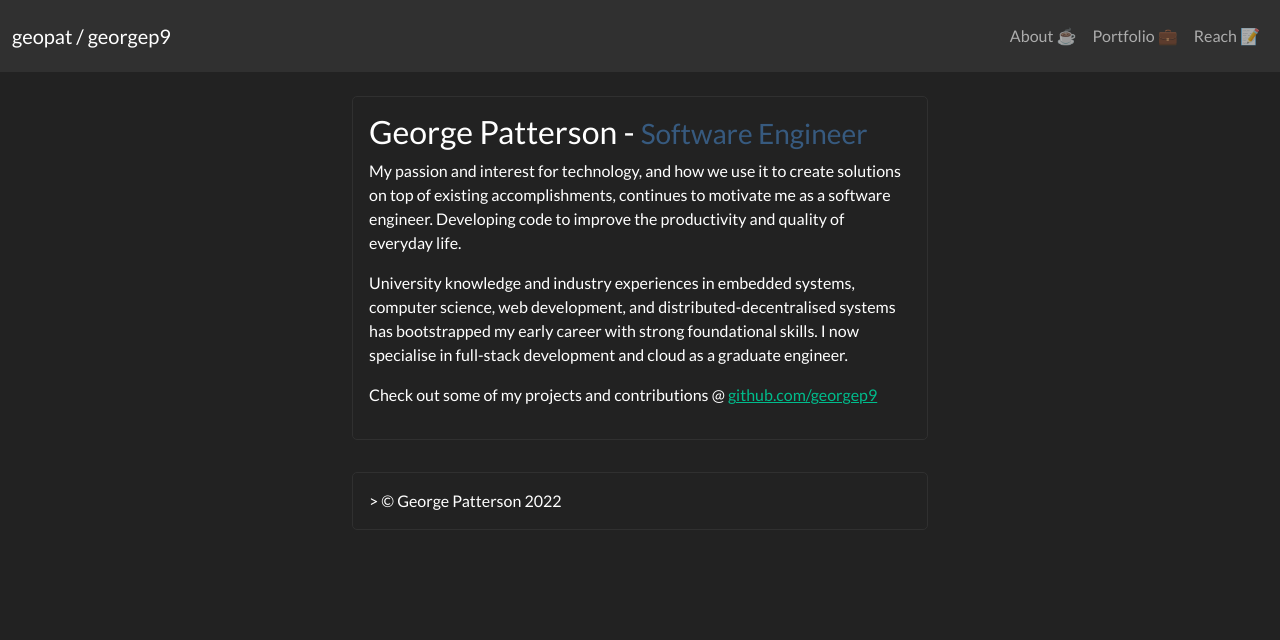
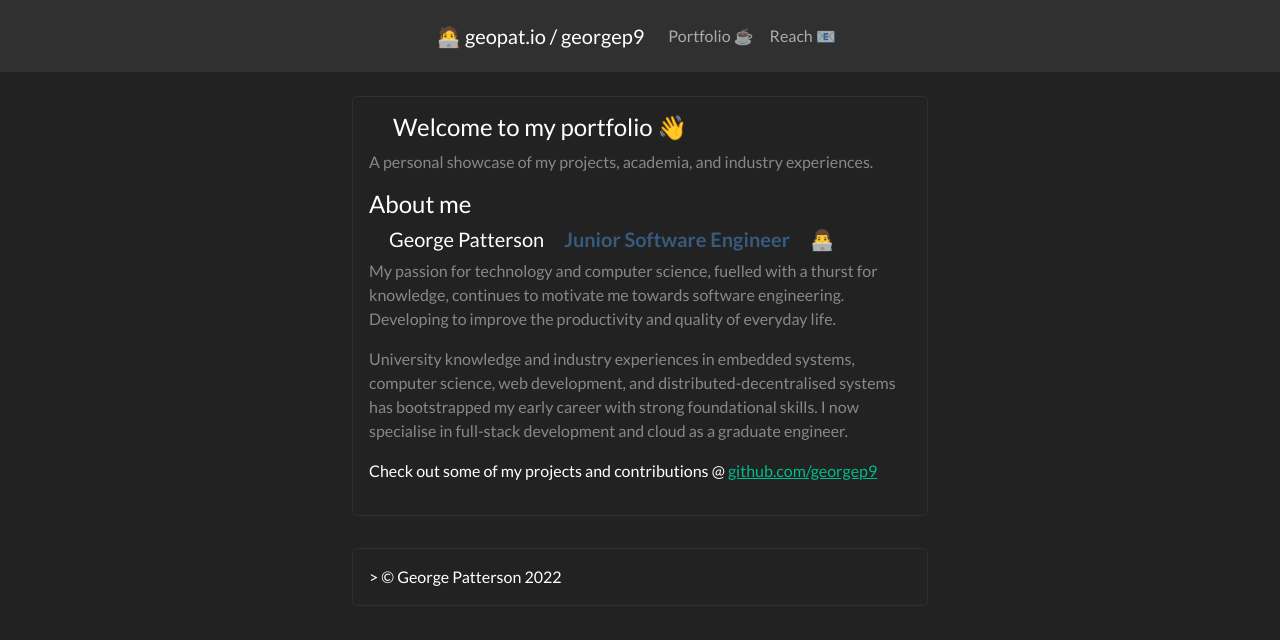
Before and after one commit to georgep9/static-portfolio, a Next.js app: page / in a window 1280 px wide. Shown: the top 640 px of the page. Built offline with nearby package versions, Linux system fonts and the light colour scheme.

Commit message:
updated AboutMe & NavBar + emojiss

```diff
--- a/components/index-page/AboutMe.tsx
+++ b/components/index-page/AboutMe.tsx
@@ -1,15 +1,26 @@
 import { NextPage } from "next"
+import Image from 'next/image'
+
 
 const AboutMe : NextPage = (props) => {
   return (
     <>
-      <h3>
-        George Patterson - <small className="text-primary">Software Engineer</small>
-      </h3>
-      <p>
-        My passion and interest for technology, and how we use it to create solutions on top of existing accomplishments, continues to motivate me as a software engineer. Developing code to improve the productivity and quality of everyday life.
+      <h4>
+        &emsp;Welcome to my portfolio 👋
+      </h4>
+      <p className="text-muted">
+        A personal showcase of my projects, academia, and industry experiences.
       </p>
-      <p>
+      <h4>
+        About me
+      </h4>
+      <h5 >
+        &emsp;George Patterson&emsp;<b className="text-primary">Junior Software Engineer</b>&emsp;👨‍💻
+      </h5>
+      <p className="text-muted">
+        My passion for technology and computer science, fuelled with a thurst for knowledge, continues to motivate me towards software engineering. Developing to improve the productivity and quality of everyday life.
+      </p>
+      <p className="text-muted">
         University knowledge and industry experiences in embedded systems, computer science, web development, and distributed-decentralised systems has bootstrapped my early career with strong foundational skills. I now specialise in full-stack development and cloud as a graduate engineer.
       </p>
       <p>
--- a/components/layout/NavBar.tsx
+++ b/components/layout/NavBar.tsx
@@ -1,23 +1,24 @@
 import Link from "next/link"
+
 
 const NavBar = () => {
     return (
       <>
         <nav className="navbar navbar-expand-sm navbar-dark bg-dark">
-            <div className="container-fluid">
-                <a className="navbar-brand" href="#">geopat / georgep9</a>
-                    <ul className="navbar-nav">
+            <div className="container-fluid ">
+                    <ul className="navbar-nav mx-md-auto">
+
                         <Link href="/">
-                            <a className="nav-link">About ☕</a>
+                            <a className="navbar-brand">🧑‍💻 geopat.io / georgep9</a>
                         </Link>
                         <li className="nav-item">
                             <Link href="/portfolio">
-                                <a className="nav-link">Portfolio 💼</a>
+                                <a className="nav-link">Portfolio ☕</a>
                             </Link>
                         </li>
                         <li className="nav-item">
                             <Link href="/contact">
-                                <a className="nav-link">Reach 📝</a>
+                                <a className="nav-link">Reach 📧</a>
                             </Link>
                         </li>
                     </ul>
--- a/components/portfolio-page/Academia.tsx
+++ b/components/portfolio-page/Academia.tsx
@@ -11,7 +11,7 @@ const Academia = (entry: AcademiaEntry) => {
 
     return (
         <>
-            <h3>Academia</h3>
+            <h4>Academia</h4>
             {entry.education?.map((edu, index) => (
                 <div key={index} className={styles.buttonContainer}>
                     <h4 className="text-primary"><b>{edu.institution.fullname} ({edu.institution.shortname})</b></h4>
--- a/components/portfolio-page/Experience.tsx
+++ b/components/portfolio-page/Experience.tsx
@@ -34,7 +34,7 @@ const Experience = (entry: ExperienceEntry) => {
 
     return (
         <>
-        <h3>Experience</h3>
+        <h4>Industry</h4>
         {entry.experiences?.map((exp, index) => {
             return (
                 <div key={index}>
--- a/components/portfolio-page/PortfolioContent.tsx
+++ b/components/portfolio-page/PortfolioContent.tsx
@@ -9,7 +9,7 @@ const experiences : ExperienceEntry = {
       fullname: "iDU Identification",
       shortname: "IDU"
     },
-    title: "Junior Software Developer",
+    title: "Junior Software Engineer",
     period: {
       start: new Date("2022-07"),
       end: new Date("2022-09")
@@ -115,8 +115,8 @@ const qut : AcademiaEntry = {
 const PortfolioContent : NextPage = () => {
   return (
     <>
+      <Experience {...experiences}/>
       <Academia {...qut}/>
-      <Experience {...experiences}/>
     </>
   )
 }
```
Also changed, not shown: public/georgep9.png (deleted).
